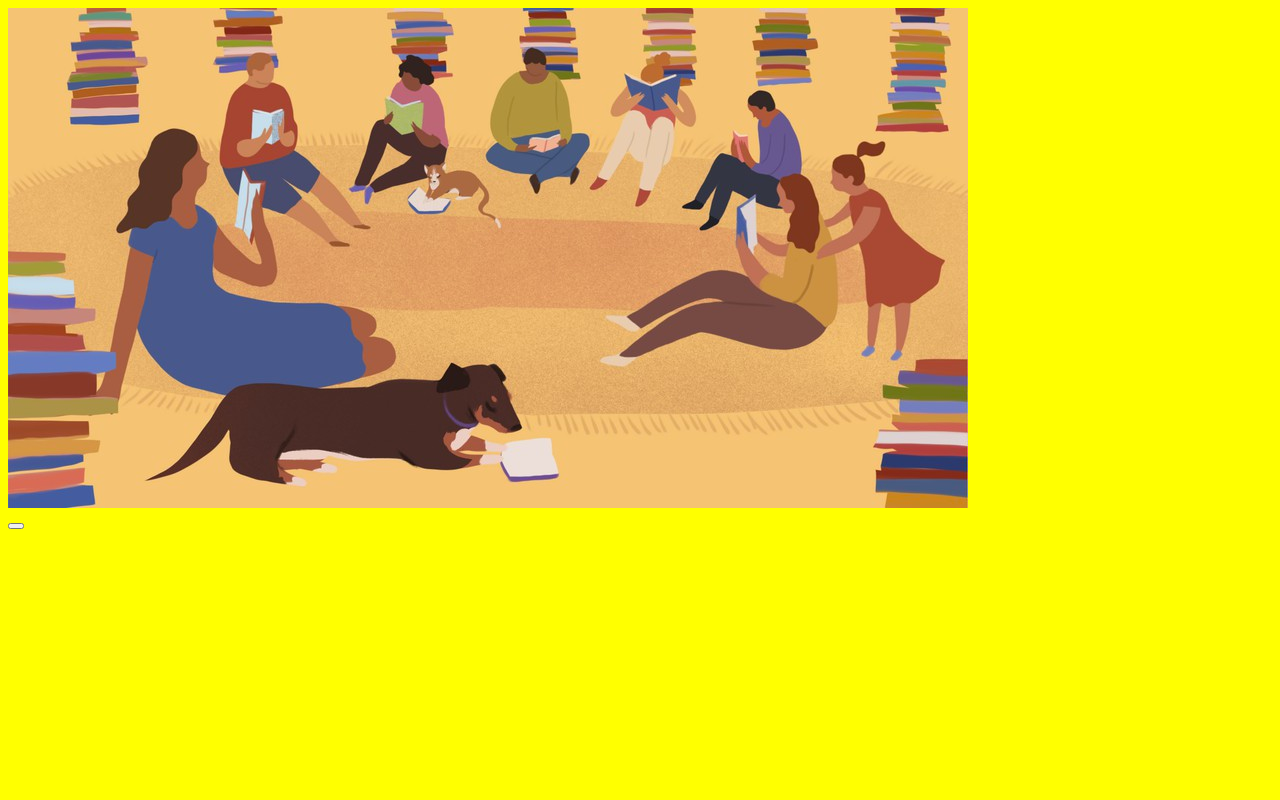
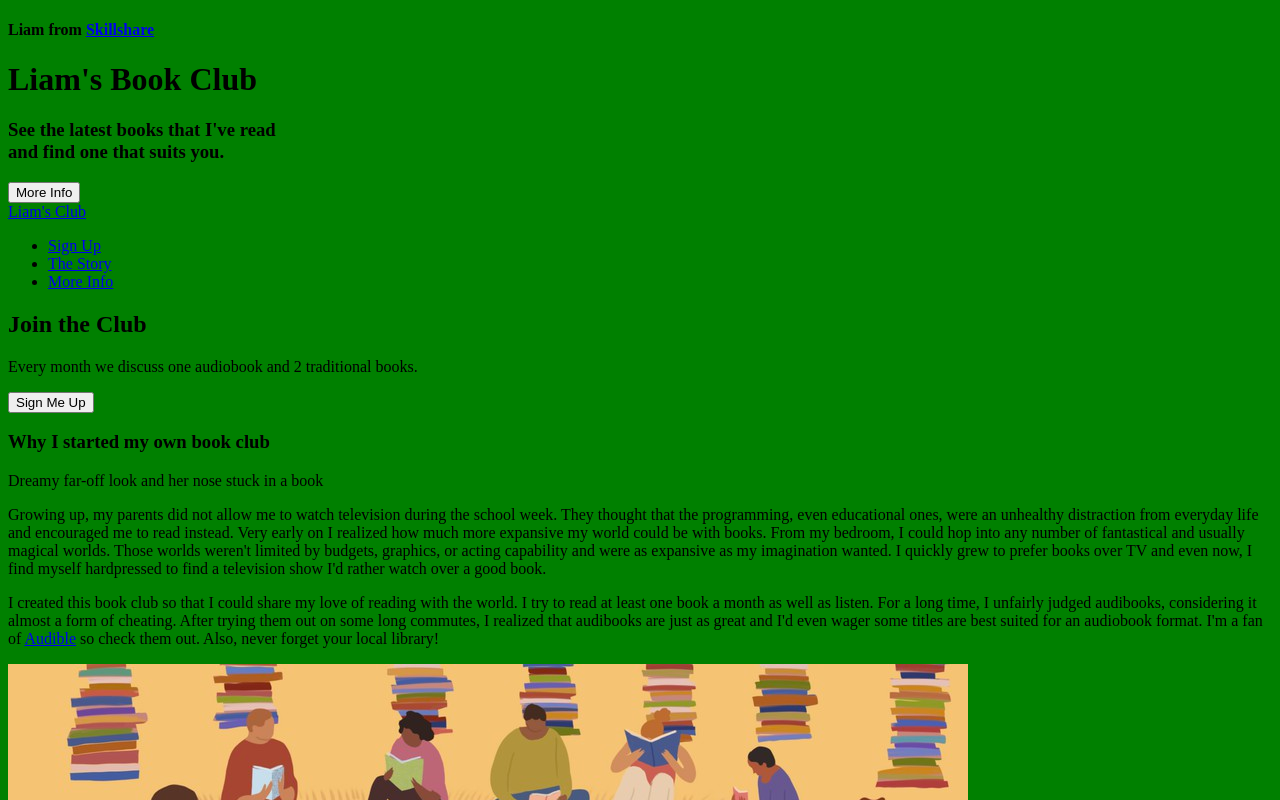
Before and after one commit to lrolle93/book-club, a plain HTML site: page book-club.html in a window 1280 px wide. Shown: the top 800 px of the page. Drawn offline with Linux system fonts and the light colour scheme.

Commit message:
Edited HTML
Added in a bunch of code

```diff
--- a/book-club.html
+++ b/book-club.html
@@ -11,17 +11,47 @@
 <!-- Opening Banner -->
 <div class="book-banner">
 
+	<h4>Liam from <a href="https://skillshare.com"> Skillshare</a>
+	</h4>
+
+	<h1>Liam's Book Club</h1>
+
+	<h3> See the latest books that I've read  <br>
+	and find one that suits you. </h3>
+
+	<button class="cta alt">More Info</button>
+
+	<div class="char1">
+
+	</div>
+	<div class="char2">
+
+	</div>
+	<div class="char3">
+
+	</div>
+
 </div>
 
 <!-- Navigation Bar -->
 <nav>
+	<a href="#" class="logo">Liam's Club</a>
+
+	<ul>
+		<li><a href="#">Sign Up</a></li>
+		<li><a href="#">The Story</a></li>
+		<li><a href="#">More Info</a></li>
+	</ul>
 
 </nav>
 
 <!-- More Info -->
 <div class="more-info">
+	<h2>Join the Club</h2>
+	<p>Every month we discuss <span class="highlight">one audiobook</span> and 2 traditional books.</p>
 
 </div>
+<button class="cta">Sign Me Up</button>
 
 <!-- Separating Bar -->
 <div class="sep">
@@ -30,7 +60,11 @@
 
 <!-- Text -->
 <div class="story">
-
+	<h3>Why I started my own book club</h3>
+	<p class="quote">  Dreamy far-off look and her nose stuck in a book </p>
+	<p>
+		Growing up, my parents did not allow me to watch television during the school week. They thought that the programming, even educational ones, were an unhealthy distraction from everyday life and encouraged me to read instead. Very early on I realized how much more expansive my world could be with books. From my bedroom, I could hop into any number of fantastical and usually magical worlds. Those worlds weren't limited by budgets, graphics, or acting capability and were as expansive as my imagination wanted. I quickly grew to prefer books over TV and even now, I find myself hardpressed to find a television show I'd rather watch over a good book.</p>
+		<p> I created this book club so that I could share my love of reading with the world. I try to read at least one book a month as well as listen. For a long time, I unfairly judged audibooks, considering it almost a form of cheating. After trying them out on some long commutes, I realized that audibooks are just as great and I'd even wager some titles are best suited for an audiobook format. I'm a fan of <a href="#">Audible</a> so check them out. Also, never forget your local library!</p>
 </div>
 
 <!-- Separator  -->
@@ -46,14 +80,18 @@
 
 </footer>
 
+<!-- Pop Up -->
+
 <div  class="popup">
-	<div class="blanket">
 
-	</div>
+	<div class="blanket"></div>
+
+
 	<div class="content">
-	<button class="close">
 
-	</button>
+		<button class="close">
+
+		</button>
 
 	</div>
 
--- a/css/book-club.css
+++ b/css/book-club.css
@@ -1,3 +1,3 @@
 body{
-	background-color: yellow;
+	background-color: green;
 }
```
Also changed, not shown: img/close.png (added).
